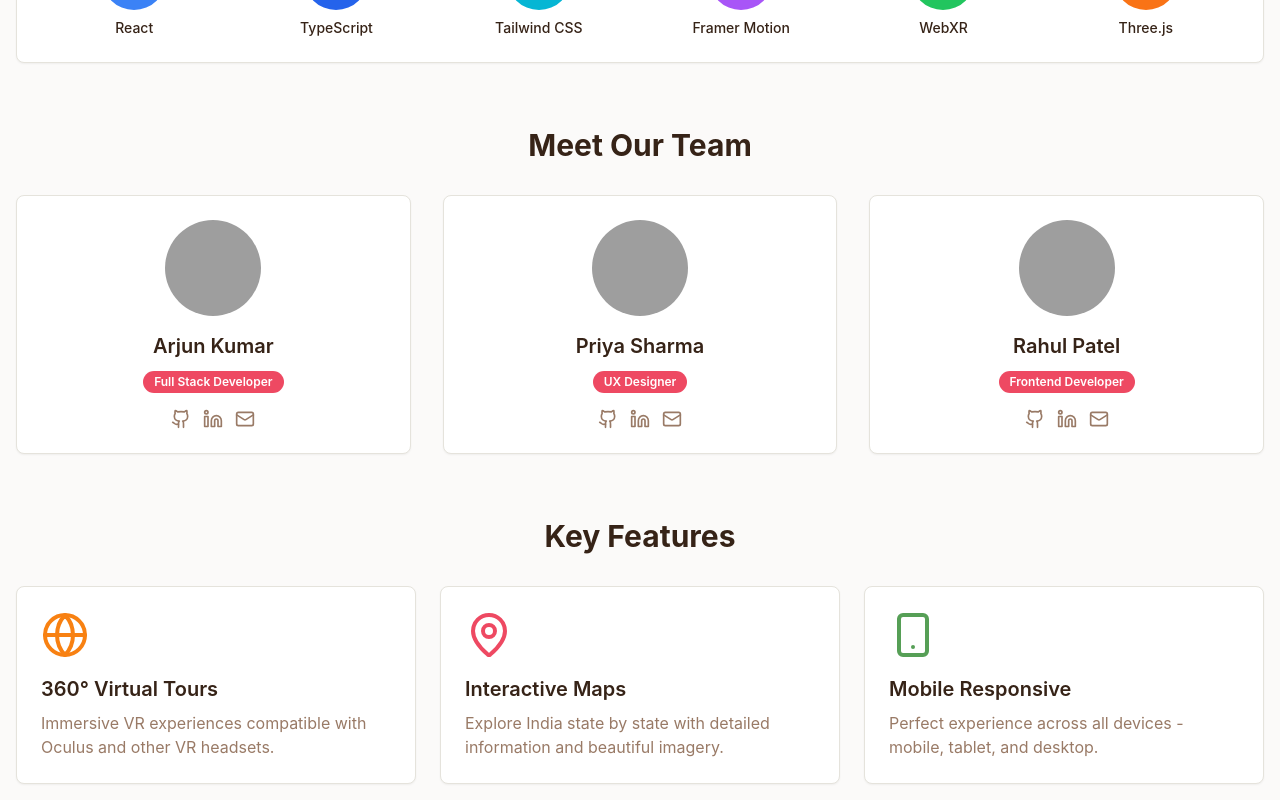
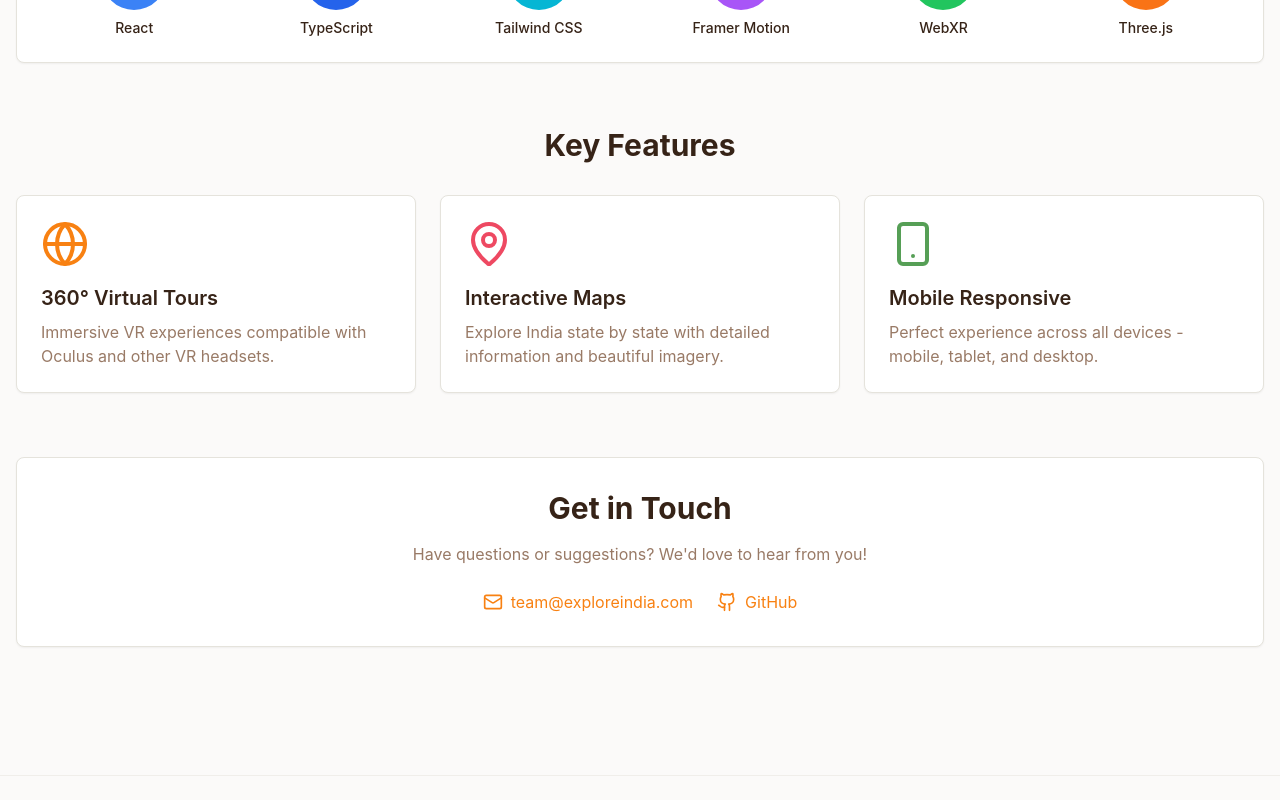
Before and after one commit to S-Harshitha006/indiatrip-virtual-guide, a React (Vite) app: page /about in a window 1280 px wide. Shown: the part 900-1700 px from the top of the page. Built offline with nearby package versions, Linux system fonts and the light colour scheme; grey boxes are pictures that could not be loaded.

Commit message:
Remove "Meet Our Team" header
Removes the "Meet Our Team" heading from the About page.

```diff
--- a/src/pages/About.tsx
+++ b/src/pages/About.tsx
@@ -50,30 +50,6 @@ const About = () => {
     { name: "Framer Motion", icon: Smartphone, color: "bg-purple-500" },
     { name: "WebXR", icon: Globe, color: "bg-green-500" },
     { name: "Three.js", icon: Globe, color: "bg-orange-500" }
-  ];
-
-  const teamMembers = [
-    {
-      name: "Arjun Kumar",
-      role: "Full Stack Developer",
-      avatar: "https://images.unsplash.com/photo-1472099645785-5658abf4ff4e?w=150&h=150&fit=crop&crop=face",
-      github: "https://github.com",
-      linkedin: "https://linkedin.com"
-    },
-    {
-      name: "Priya Sharma",
-      role: "UX Designer",
-      avatar: "https://images.unsplash.com/photo-1494790108755-2616b612b593?w=150&h=150&fit=crop&crop=face",
-      github: "https://github.com",
-      linkedin: "https://linkedin.com"
-    },
-    {
-      name: "Rahul Patel",
-      role: "Frontend Developer",
-      avatar: "https://images.unsplash.com/photo-1507003211169-0a1dd7228f2d?w=150&h=150&fit=crop&crop=face",
-      github: "https://github.com",
-      linkedin: "https://linkedin.com"
-    }
   ];
 
   return (
@@ -199,63 +175,11 @@ const About = () => {
           </Card>
         </motion.div>
 
-        {/* Team Section */}
+        {/* Features Section */}
         <motion.div
           initial={{ opacity: 0, y: 20 }}
           animate={{ opacity: 1, y: 0 }}
           transition={{ duration: 0.6, delay: 0.8 }}
-          className="mb-16"
-        >
-          <h2 className="text-3xl font-bold text-center mb-8">Meet Our Team</h2>
-          <div className="grid grid-cols-1 md:grid-cols-3 gap-8">
-            {teamMembers.map((member, index) => (
-              <motion.div
-                key={member.name}
-                initial={{ opacity: 0, y: 20 }}
-                animate={{ opacity: 1, y: 0 }}
-                transition={{ duration: 0.3, delay: 1 + index * 0.1 }}
-              >
-                <Card className="text-center hover:shadow-elegant transition-shadow">
-                  <CardContent className="p-6">
-                    <img
-                      src={member.avatar}
-                      alt={member.name}
-                      className="w-24 h-24 rounded-full mx-auto mb-4 object-cover"
-                    />
-                    <h3 className="text-xl font-semibold mb-2">{member.name}</h3>
-                    <Badge variant="secondary" className="mb-4">{member.role}</Badge>
-                    <div className="flex justify-center space-x-3">
-                      <a
-                        href={member.github}
-                        className="text-muted-foreground hover:text-primary transition-colors"
-                      >
-                        <Github className="h-5 w-5" />
-                      </a>
-                      <a
-                        href={member.linkedin}
-                        className="text-muted-foreground hover:text-primary transition-colors"
-                      >
-                        <Linkedin className="h-5 w-5" />
-                      </a>
-                      <a
-                        href="mailto:team@exploreindia.com"
-                        className="text-muted-foreground hover:text-primary transition-colors"
-                      >
-                        <Mail className="h-5 w-5" />
-                      </a>
-                    </div>
-                  </CardContent>
-                </Card>
-              </motion.div>
-            ))}
-          </div>
-        </motion.div>
-
-        {/* Features Section */}
-        <motion.div
-          initial={{ opacity: 0, y: 20 }}
-          animate={{ opacity: 1, y: 0 }}
-          transition={{ duration: 0.6, delay: 1.2 }}
           className="mb-16"
         >
           <h2 className="text-3xl font-bold text-center mb-8">Key Features</h2>
@@ -294,7 +218,7 @@ const About = () => {
         <motion.div
           initial={{ opacity: 0, y: 20 }}
           animate={{ opacity: 1, y: 0 }}
-          transition={{ duration: 0.6, delay: 1.4 }}
+          transition={{ duration: 0.6, delay: 1.0 }}
           className="text-center"
         >
           <Card>
```
